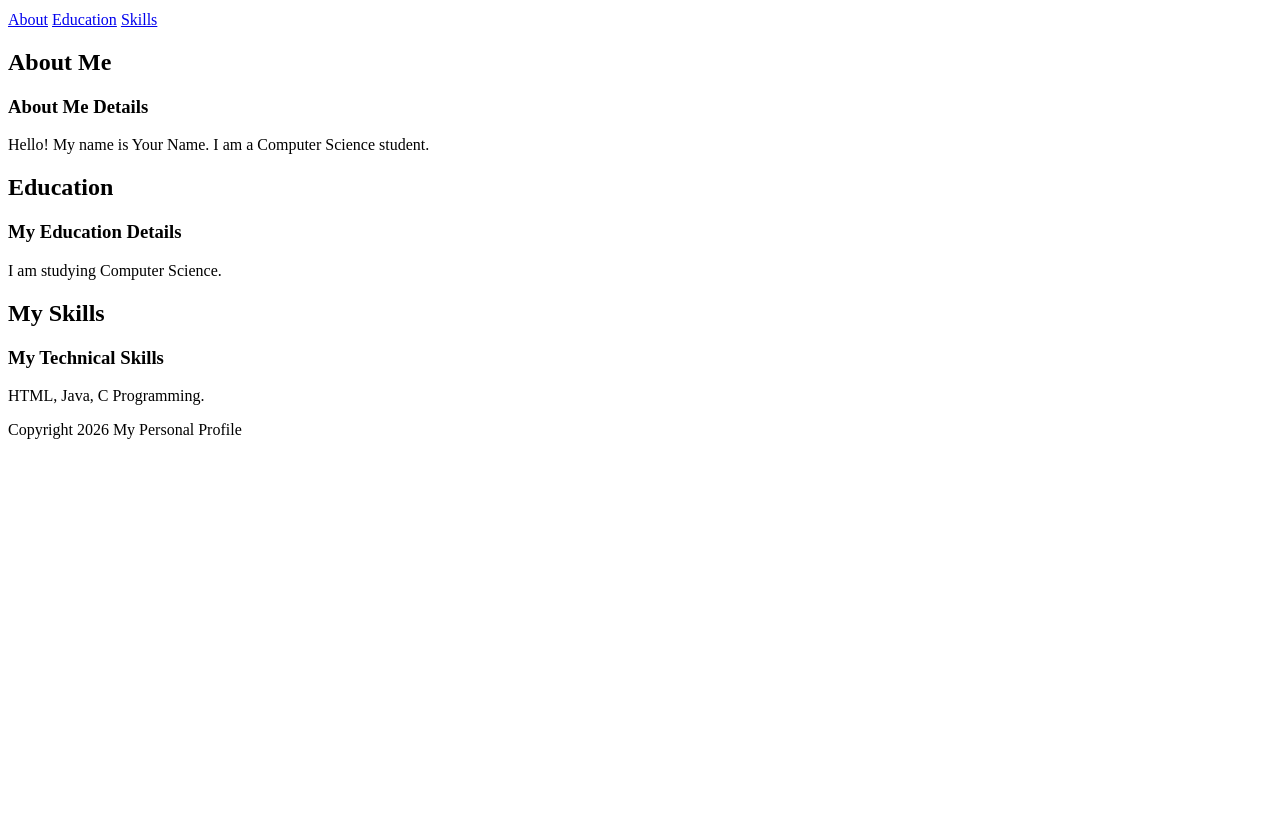
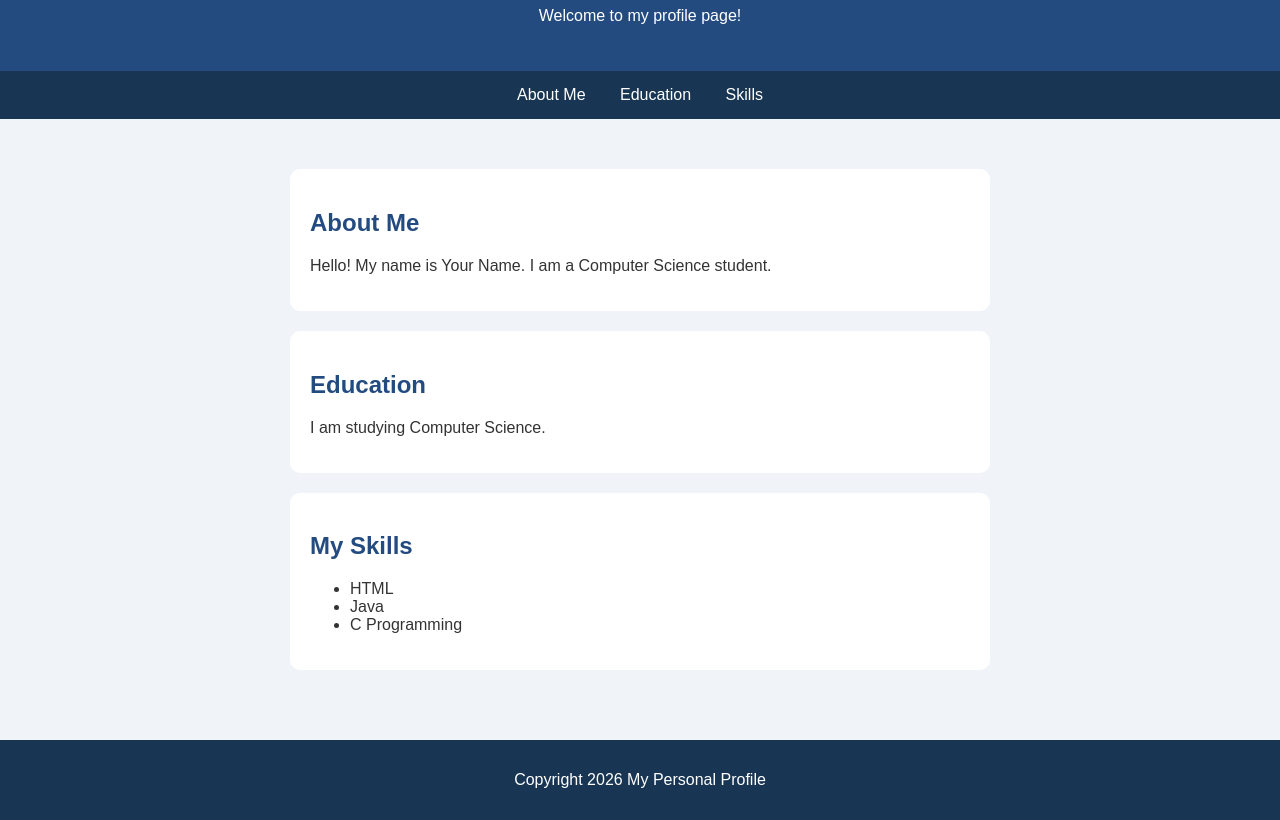
Before and after one commit to subasriangusamy2007-byte/Personal_profile-, a plain HTML site: page Index.html in a window 1280 px wide. Shown: the part 103-923 px from the top of the page. Before the commit the page ends 800 px from the top, so only its background shows below. Drawn offline with Linux system fonts and the light colour scheme.

Commit message:
Update Index.html

```diff
--- a/Index.html
+++ b/Index.html
@@ -1,10 +1,62 @@
 <!DOCTYPE html>
 <html lang="en">
-
 <head>
     <meta charset="UTF-8">
     <meta name="viewport" content="width=device-width, initial-scale=1.0">
     <title>My Personal Profile</title>
+
+    <style>
+        body {
+            font-family: Arial, sans-serif;
+            background-color: #f0f4f8;
+            margin: 0;
+            padding: 0;
+            color: #333;
+        }
+
+        header {
+            background-color: #244b80;
+            color: white;
+            text-align: center;
+            padding: 30px;
+        }
+
+        nav {
+            background-color: #183653;
+            text-align: center;
+            padding: 15px;
+        }
+
+        nav a {
+            color: white;
+            text-decoration: none;
+            margin: 15px;
+        }
+
+        main {
+            max-width: 700px;
+            margin: 30px auto;
+            padding: 20px;
+        }
+
+        section, article {
+            background: white;
+            padding: 20px;
+            margin-bottom: 20px;
+            border-radius: 10px;
+        }
+
+        h2 {
+            color: #244b80;
+        }
+
+        footer {
+            background-color: #183653;
+            color: white;
+            text-align: center;
+            padding: 15px;
+        }
+    </style>
 </head>
 
 <body>
@@ -15,7 +67,7 @@
 </header>
 
 <nav>
-        <a href="#about">About</a>
+    <a href="#about">About Me</a>
     <a href="#education">Education</a>
     <a href="#skills">Skills</a>
 </nav>
@@ -24,37 +76,23 @@
 
     <section id="about">
         <h2>About Me</h2>
-
-            <article>
-                <h3>About Me Details</h3>
-                <p>
-                    Hello! My name is Your Name.
-                    I am a Computer Science student.
-                </p>
-            </article>
+        <p>Hello! My name is Your Name.
+        I am a Computer Science student.</p>
     </section>
 
     <section id="education">
         <h2>Education</h2>
-
-            <article>
-                <h3>My Education Details</h3>
-                <p>
-                    I am studying Computer Science.
-                </p>
-            </article>
+        <p>I am studying Computer Science.</p>
     </section>
 
-        <section id="skills">
+    <article id="skills">
         <h2>My Skills</h2>
-
-            <article>
-                <h3>My Technical Skills</h3>
-                <p>
-                    HTML, Java, C Programming.
-                </p>
+        <ul>
+            <li>HTML</li>
+            <li>Java</li>
+            <li>C Programming</li>
+        </ul>
     </article>
-        </section>
 
 </main>
 
```
Lines whose indentation alone changed are shown as unchanged.
